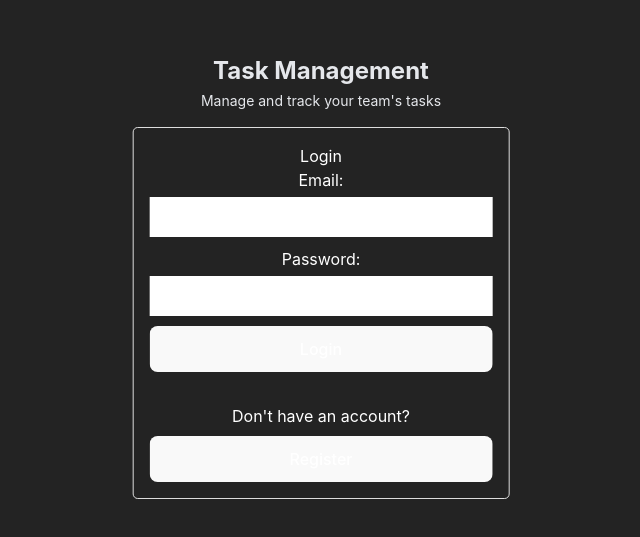
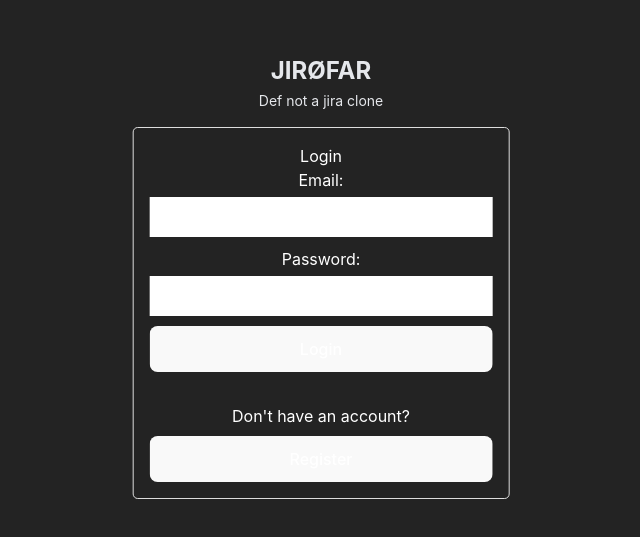
Before and after one commit to CakeVision/proiect_tehnologii_web, a React (Vite) app: page / in a window 1280 px wide. Shown: the part 123-660 px from the top of the page, without its empty margins (319-959 px from the left). Built offline with nearby package versions, Linux system fonts and the light colour scheme.

Commit message:
the final commit

```diff
--- a/src/homepage/HomePage.tsx
+++ b/src/homepage/HomePage.tsx
@@ -114,7 +114,6 @@ const HomePage: React.FC = () => {
                     filteredTasks = data;
                 }
                 else if (storedUserType === "Manager") {
-                    console.log('1')
                     const response = await fetch(baseApiURL + `/tasks/managerTasks/${userId}`, {
                         method: "GET",
                         headers: {
@@ -295,7 +294,7 @@ const HomePage: React.FC = () => {
                 task: createdTask,
                 success: true
             };
-
+            console.log('1')
             console.log(createdTask)
             const createdTaskId = createdTask['task']['id']
 
@@ -311,8 +310,9 @@ const HomePage: React.FC = () => {
             });
 
 
+            console.log('2')
 
-            setTasks([...tasks, createdTask]);
+            setTasks([...tasks, createdTask.task]);
             // setIsCreateModalOpen(false);
             return taskResponse;
         } catch (err: any) {
--- a/src/login/LoginPage.tsx
+++ b/src/login/LoginPage.tsx
@@ -46,8 +46,8 @@ const LoginPage: React.FC = () => {
 
     return (
         <div style={{ position: "absolute", top: "50%", left: "50%", transform: "translate(-50%, -50%)" }}>
-            <h1 className="text-2xl font-bold text-gray-200">Task Management</h1>
-            <p className="text-sm text-gray-200 mt-1 mb-4">Manage and track your team's tasks</p>
+            <h1 className="text-2xl font-bold text-gray-200">JIRØFAR</h1>
+            <p className="text-sm text-gray-200 mt-1 mb-4">Def not a  jira clone</p>
 
             <div style={{ maxWidth: "400px", margin: "auto", padding: "16px", border: "1px solid #ddd", borderRadius: "5px" }}>
                 <h2>Login</h2>
```
